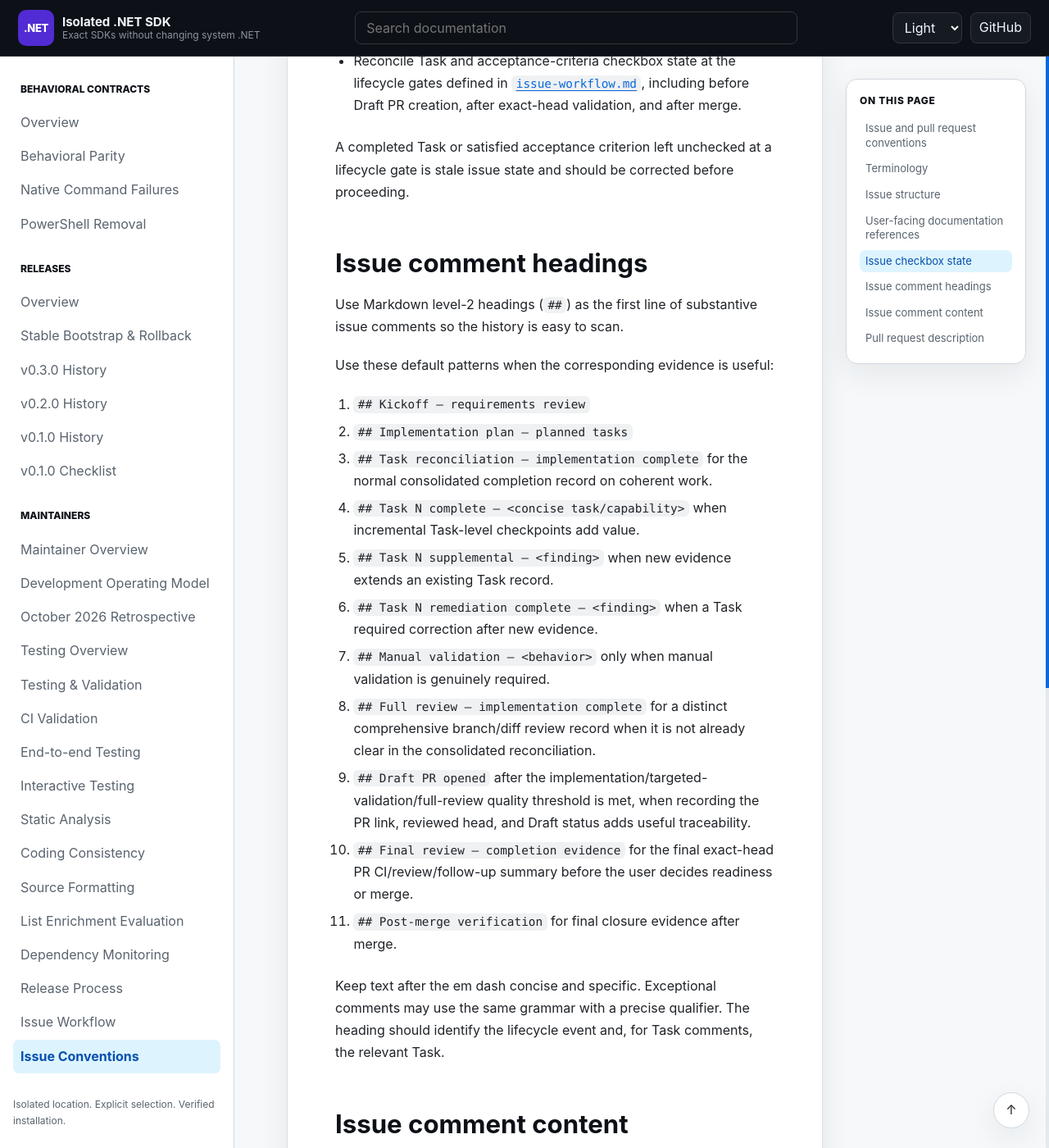
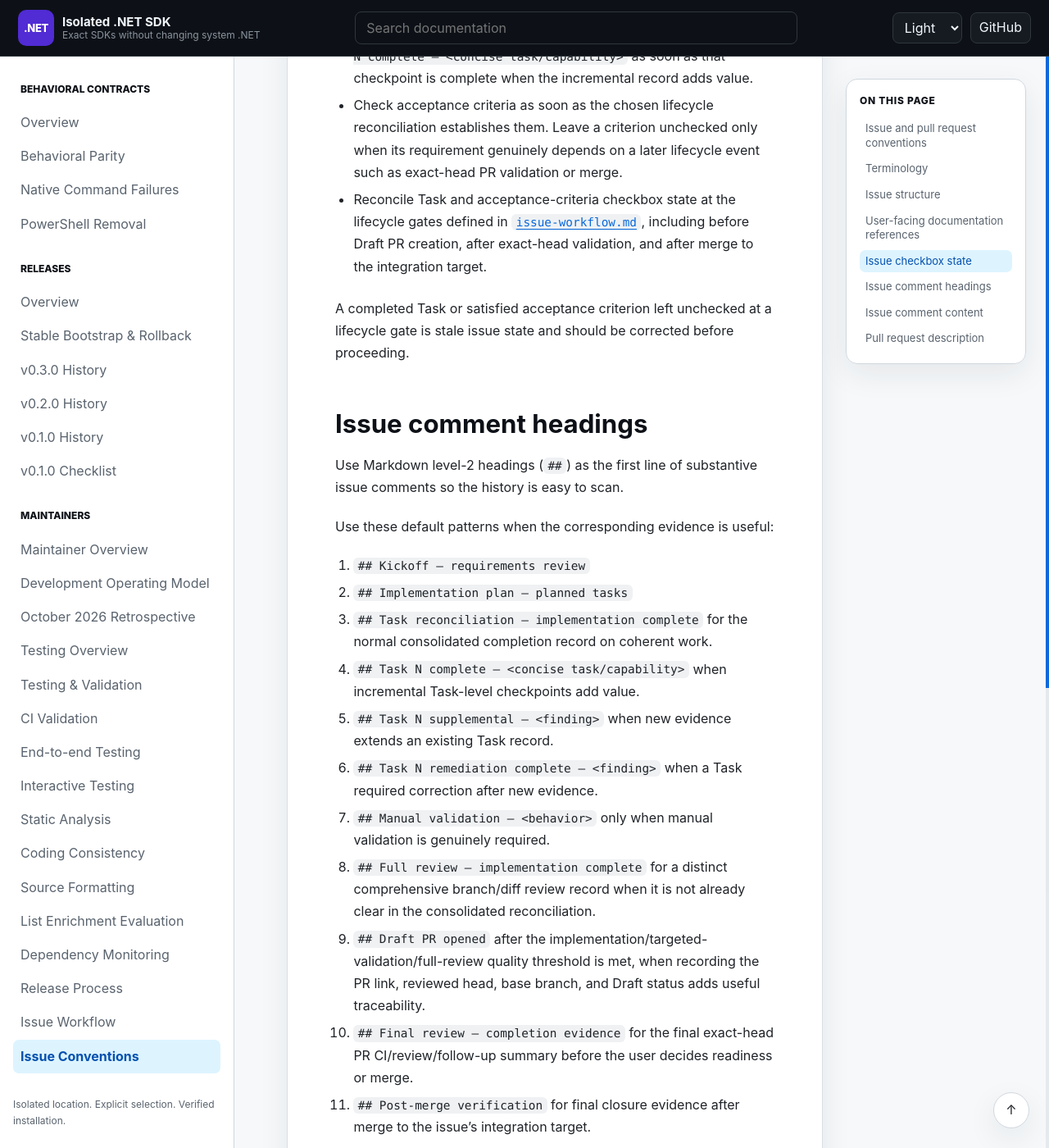
Before and after one commit to infoconex/isolated-dotnet-sdk, a Jekyll site: the page built from docs/maintainers/issues/issue-conventions.md, in a window 1280 px wide and 1400 px high, scrolled down 2653 px. Shown: the whole window at 82% size. Built offline with Jekyll 4.4.1, drawn with Linux system fonts in a browser that asks for light colours; our own code applies the rules of GitHub Pages for plain Markdown files; some of the changed text lies outside the part shown.

Commit message:
docs: align issue conventions with release integration

```diff
--- a/docs/maintainers/issues/issue-conventions.md
+++ b/docs/maintainers/issues/issue-conventions.md
@@ -2,12 +2,13 @@
 
 This document defines the repository conventions for structuring implementation issues, recording issue evidence, and describing pull requests.
 
-The execution lifecycle is defined in [`issue-workflow.md`](issue-workflow.md).
+The execution lifecycle is defined in [`issue-workflow.md`](issue-workflow.md). Durable development principles and decision authority are defined in the [development operating model](../development/operating-model.md).
 
 ## Terminology
 
 - A **Task** is a meaningful implementation deliverable within an issue. Tasks should be scoped so they can be implemented, validated, committed, and reported independently where practical, but routine coherent work does not require a separate issue comment for every Task.
 - A GitHub **Milestone** is a release or planning grouping. Do not use milestone as a synonym for a Task.
+- The **integration target** is the branch an issue is intended to merge into. During an active next-release cycle this is normally the release integration branch, such as `release/0.4`; otherwise it may be `main`.
 - Use **defect** rather than bug in repository discussions.
 
 ## Issue structure
@@ -40,7 +41,7 @@
 - For routine coherent work, completed Tasks and already-established acceptance criteria may be reconciled together at the next meaningful lifecycle boundary rather than mutated after every small step. They must be synchronized no later than before Draft PR creation.
 - For long-running, risky, interrupted, independently reviewable, or multi-contributor work, update a Task checkbox and add `## Task N complete — <concise task/capability>` as soon as that checkpoint is complete when the incremental record adds value.
 - Check acceptance criteria as soon as the chosen lifecycle reconciliation establishes them. Leave a criterion unchecked only when its requirement genuinely depends on a later lifecycle event such as exact-head PR validation or merge.
-- Reconcile Task and acceptance-criteria checkbox state at the lifecycle gates defined in [`issue-workflow.md`](issue-workflow.md), including before Draft PR creation, after exact-head validation, and after merge.
+- Reconcile Task and acceptance-criteria checkbox state at the lifecycle gates defined in [`issue-workflow.md`](issue-workflow.md), including before Draft PR creation, after exact-head validation, and after merge to the integration target.
 
 A completed Task or satisfied acceptance criterion left unchecked at a lifecycle gate is stale issue state and should be corrected before proceeding.
 
@@ -58,9 +59,9 @@
 6. `## Task N remediation complete — <finding>` when a Task required correction after new evidence.
 7. `## Manual validation — <behavior>` only when manual validation is genuinely required.
 8. `## Full review — implementation complete` for a distinct comprehensive branch/diff review record when it is not already clear in the consolidated reconciliation.
-9. `## Draft PR opened` after the implementation/targeted-validation/full-review quality threshold is met, when recording the PR link, reviewed head, and Draft status adds useful traceability.
+9. `## Draft PR opened` after the implementation/targeted-validation/full-review quality threshold is met, when recording the PR link, reviewed head, base branch, and Draft status adds useful traceability.
 10. `## Final review — completion evidence` for the final exact-head PR CI/review/follow-up summary before the user decides readiness or merge.
-11. `## Post-merge verification` for final closure evidence after merge.
+11. `## Post-merge verification` for final closure evidence after merge to the issue's integration target.
 
 Keep text after the em dash concise and specific. Exceptional comments may use the same grammar with a precise qualifier. The heading should identify the lifecycle event and, for Task comments, the relevant Task.
 
@@ -76,7 +77,7 @@
 6. **Full review** — record separately when useful; otherwise it may be summarized in the consolidated implementation evidence if the comprehensive review result remains explicit.
 7. **Draft PR opening** — only after implementation, appropriate targeted pre-PR validation, full diff review, and linked-issue state reconciliation are complete with no known blocking findings.
 8. **Final completion evidence** — exact reviewed PR head, authoritative full PR Validate evidence, final review result, reconciled acceptance criteria, and intentional follow-ups.
-9. **Post-merge verification** — merge, issue closure, branch deletion, `main` validation, roadmap status, and final issue checkbox reconciliation.
+9. **Post-merge verification** — merge, issue closure, branch deletion, integration-target validation, tracker status, and final issue checkbox reconciliation.
 
 Do not add generic comments for every tool call, commit, routine status change, or small Task when a consolidated lifecycle-boundary record carries the same evidence more clearly.
 
@@ -85,6 +86,7 @@
 A useful PR description normally includes:
 
 - summary and linked issue;
+- intended base/integration target;
 - behavioral or technical contract being implemented;
 - test-list and RED → GREEN → REFACTOR evidence when applicable;
 - implementation summary;
```
